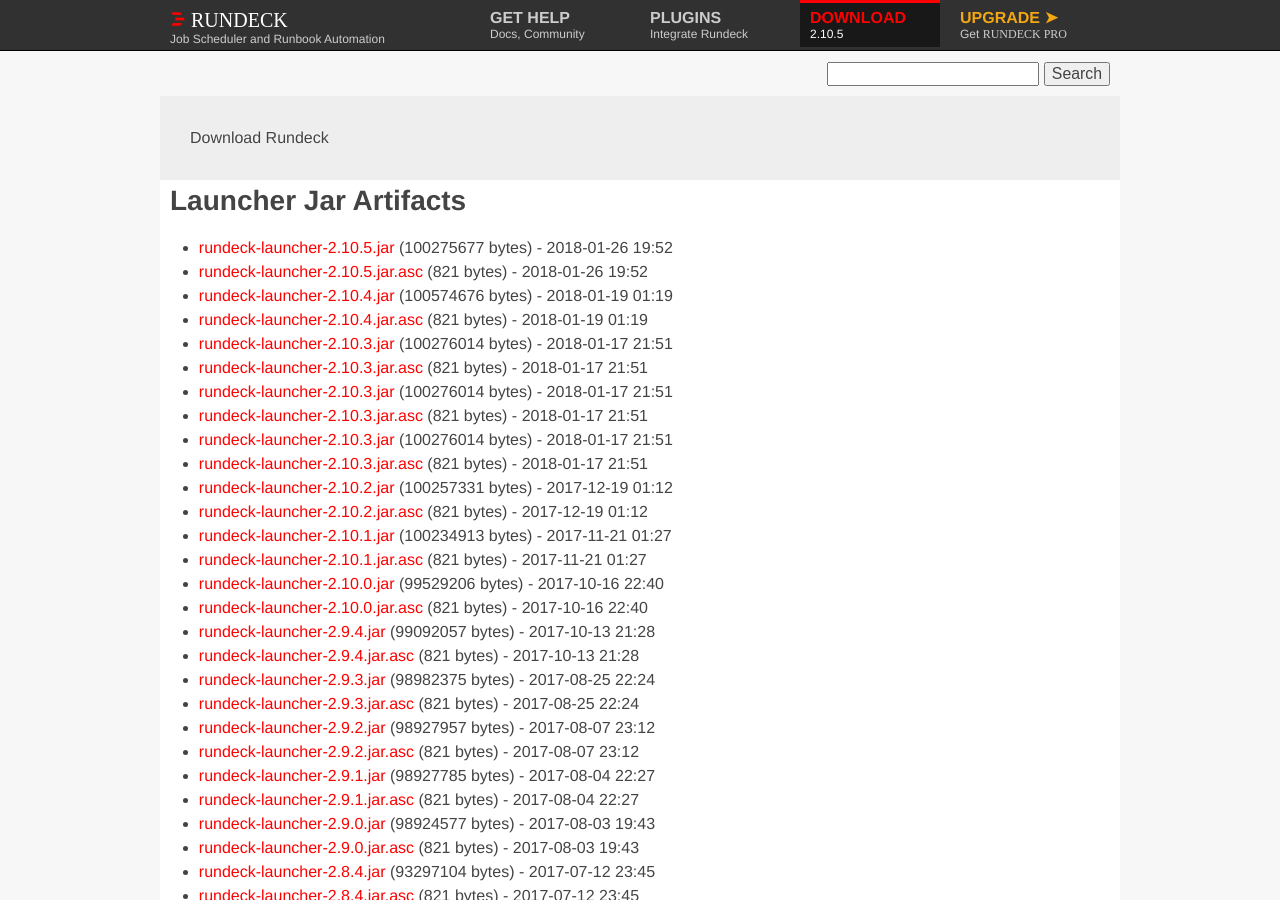
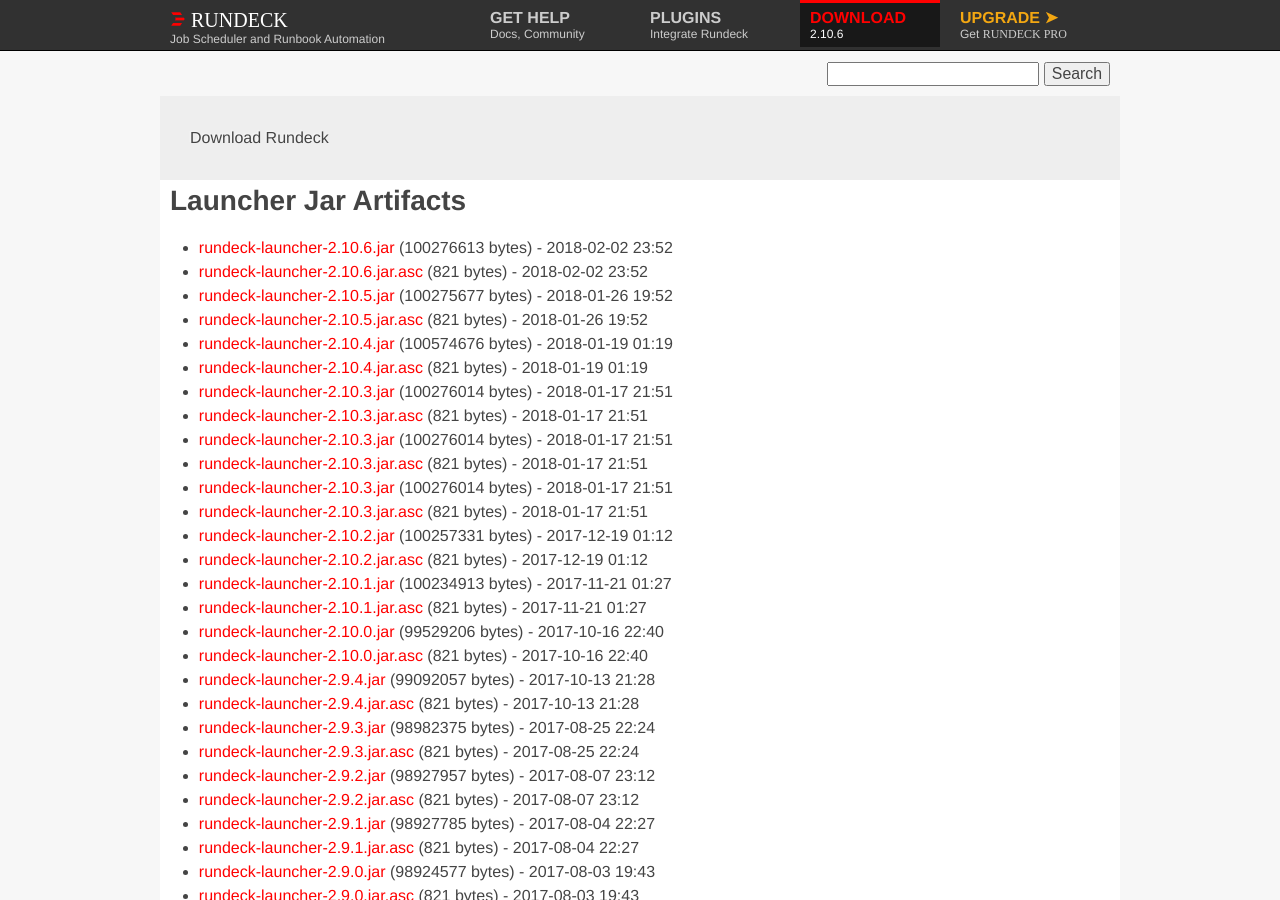
Before and after one commit to rundeck/rundeck-ghpages, a Jekyll site: the page built from download/jar/index.md, in a window 1280 px wide and 900 px high. Built offline with Jekyll 4.4.1, drawn with Linux system fonts in a browser that asks for light colours; nearby versions of some CDN libraries.

Commit message:
Update site to 2.10.6 download links

```diff
--- a/_config.yml
+++ b/_config.yml
@@ -1,18 +1,18 @@
 baseurl: ""
 url: ""
 full_url: "http://www.rundeck.org"
-rd_version: "2.10.5"
-rd_jar_name: "rundeck-launcher-2.10.5.jar"
-rd_jar_sha: "f02e727c3b02666a9468c2ee0d62c4dc06e105dd"
-rd_jar_url: "http://download.rundeck.org/jar/rundeck-launcher-2.10.5.jar"
-rd_jar_size: "100275677"
-rd_deb_name: "rundeck_2.10.5-1-GA_all.deb"
-rd_deb_url: "http://download.rundeck.org/deb/rundeck_2.10.5-1-GA_all.deb"
-rd_deb_sha: "1f012ff3b20d5ccddc62a2989b551ebf2cf29ef1"
-rd_deb_size: "111324748"
-rd_zipball: "https://github.com/rundeck/rundeck/zipball/v2.10.5"
-rd_tarball: "https://github.com/rundeck/rundeck/tarball/v2.10.5"
-rd_releasenotes: "https://github.com/rundeck/rundeck/blob/v2.10.5/RELEASE.md"
+rd_version: "2.10.6"
+rd_jar_name: "rundeck-launcher-2.10.6.jar"
+rd_jar_sha: "73d2fb95248385c13ed193fd12a0bd55e82dfd06"
+rd_jar_url: "http://download.rundeck.org/jar/rundeck-launcher-2.10.6.jar"
+rd_jar_size: "100276613"
+rd_deb_name: "rundeck_2.10.6-1-GA_all.deb"
+rd_deb_url: "http://download.rundeck.org/deb/rundeck_2.10.6-1-GA_all.deb"
+rd_deb_sha: "e2a0fec71a74f98d7f6b82ffa36234a24cc7fce7"
+rd_deb_size: "111326410"
+rd_zipball: "https://github.com/rundeck/rundeck/zipball/v2.10.6"
+rd_tarball: "https://github.com/rundeck/rundeck/tarball/v2.10.6"
+rd_releasenotes: "https://github.com/rundeck/rundeck/blob/v2.10.6/RELEASE.md"
 markdown: kramdown
 gems:
   - jekyll-seo-tag
--- a/download/jar/index.md
+++ b/download/jar/index.md
@@ -3,6 +3,8 @@
 layout: download
 download_type: Launcher Jar
 ---
+* [rundeck-launcher-2.10.6.jar](http://download.rundeck.org/jar/rundeck-launcher-2.10.6.jar) (100276613 bytes) - 2018-02-02 23:52
+* [rundeck-launcher-2.10.6.jar.asc](http://download.rundeck.org/jar/rundeck-launcher-2.10.6.jar.asc) (821 bytes) - 2018-02-02 23:52
 * [rundeck-launcher-2.10.5.jar](http://download.rundeck.org/jar/rundeck-launcher-2.10.5.jar) (100275677 bytes) - 2018-01-26 19:52
 * [rundeck-launcher-2.10.5.jar.asc](http://download.rundeck.org/jar/rundeck-launcher-2.10.5.jar.asc) (821 bytes) - 2018-01-26 19:52
 * [rundeck-launcher-2.10.4.jar](http://download.rundeck.org/jar/rundeck-launcher-2.10.4.jar) (100574676 bytes) - 2018-01-19 01:19
```
Also changed, not shown: download/deb/index.md (+1 -0 lines), download/rpm/index.md (+2 -0 lines), download/war/index.md (+2 -0 lines), news/_posts/2018-02-02-rundeck-2.10.6.md (added, +50 -0 lines).
